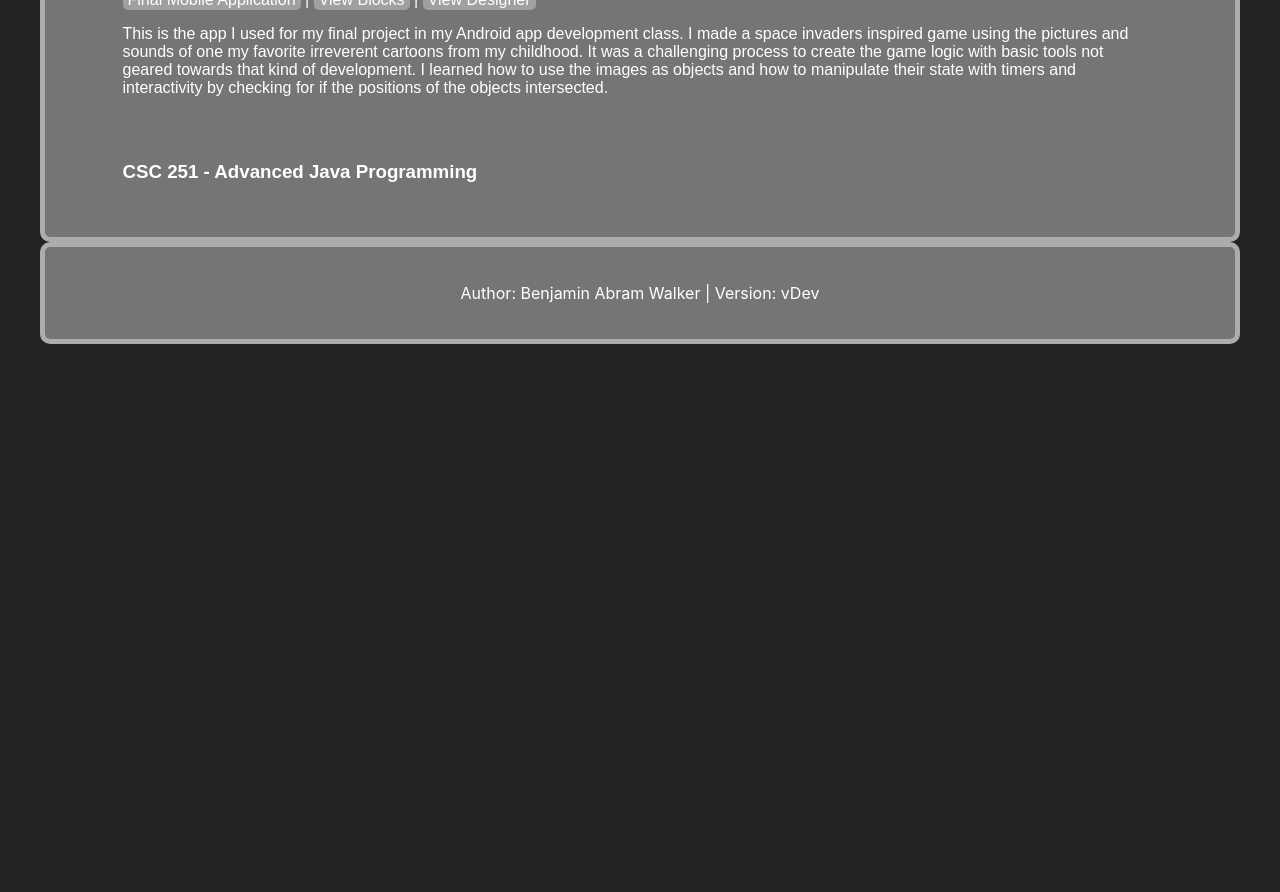
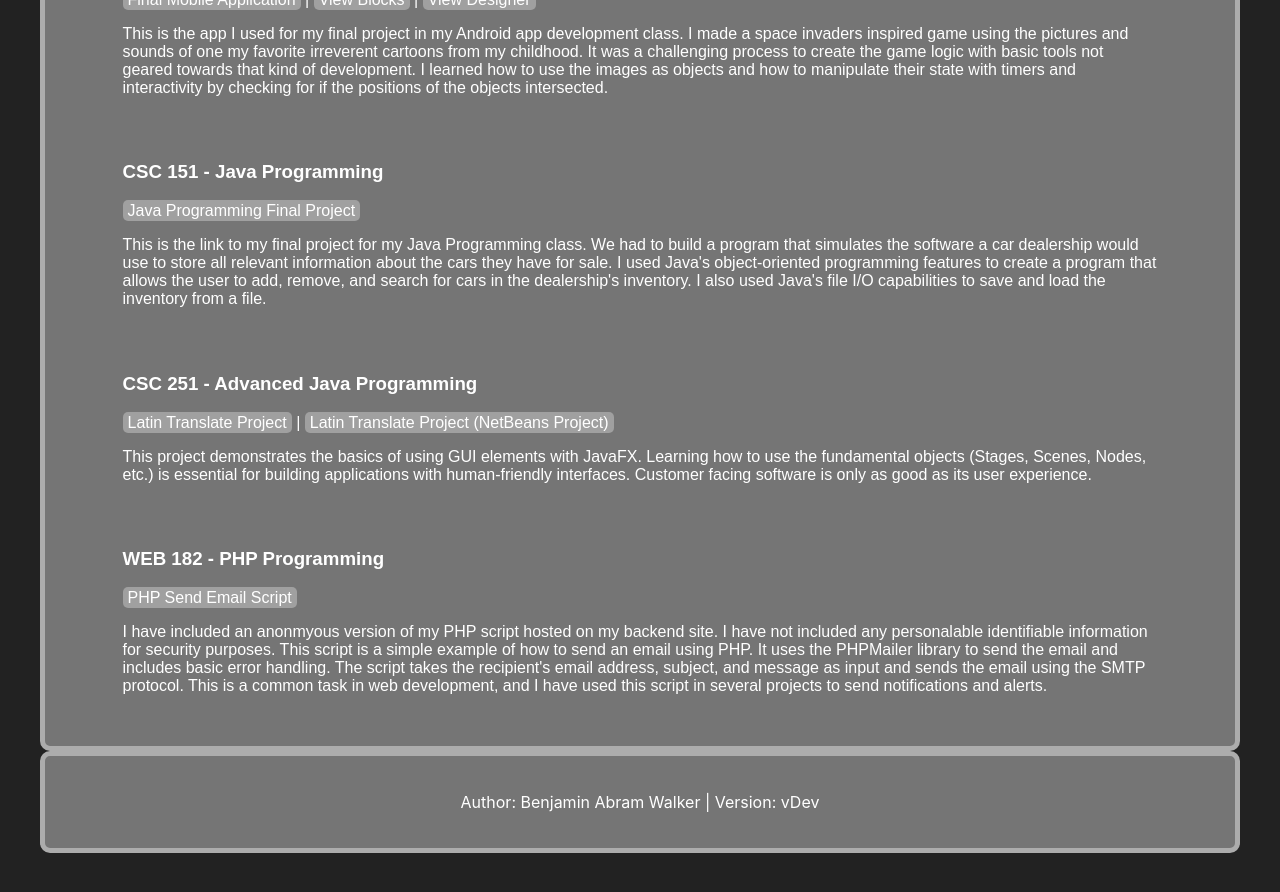
Before and after one commit to awalk014/portfolio-site, a React (Create React App) app: page /coursework in a window 1280 px wide. Shown: the part 680-1572 px from the top of the page. Before the commit the page ends 1064 px from the top, so only its background shows below. Built offline with nearby package versions, Linux system fonts and the light colour scheme.

Commit message:
Nearly finished with this thing!

```diff
--- a/src/App.css
+++ b/src/App.css
@@ -129,6 +129,19 @@ header {
   box-sizing: border-box; /* Include padding and border in the element's total width and height */
 }
 
+.reflection {
+  width: 100%;      /* Take full width to force stacking if parent is flex row */
+  display: block;   /* Explicitly set block display */
+  clear: both;      /* Clear floats if any were used */
+}
+
+.reflection p {
+  max-width: 50%;
+  margin: auto;
+  text-align: center;
+  padding: 5px;
+}
+
 main::after {
   content: "";
   display: table;
--- a/src/coursedescription.css
+++ b/src/coursedescription.css
@@ -46,3 +46,16 @@ h1 {
     background-color: #FFC300;
     color: blue;
 }
+
+.course-description {
+    width: 90%;
+    margin: auto;
+    padding: 15px;
+    background-color: #757575;
+    border-width: 5px;
+    border-style: solid;
+    border-color: #acacac;
+    border-radius: 10px;
+    font-family: Arial, Helvetica, sans-serif;
+    color: white;
+}
--- a/src/pages/About.js
+++ b/src/pages/About.js
@@ -5,6 +5,7 @@ class About extends React.Component {
     render() {
         return (
             <main>
+                <div className="aboutme">
                     <div className="left_side">
                         <h1>Who Am I?</h1>
                         <p>My name is Benjamin Abram Walker. You can call me Abram.</p>
@@ -32,6 +33,16 @@ class About extends React.Component {
                     <div className="right_side">
                         <img src="https://placehold.co/400x600" alt="Smiling handsome software developer" />
                     </div>
+                </div>
+                <div className='reflection'>
+                    <h1>Reflection</h1>
+                    <p>Upon completion of this website, I have new found appreciation of the role a front end or full stack developer.
+                        I have learned that the front end is not just a pretty face, but a complex system of components that work together to create a seamless user experience.
+                        There are many tools and libraries that can be used to create a website, and it is important to choose the right ones for the job.
+                        I have also learned that the front end is not just about the code, but also about the design and user experience.
+                        I have learned that a good front end developer must be able to think like a user and understand their needs and desires.
+                    </p>
+                </div>
             </main>
         );
     }
--- a/src/pages/CourseWork.js
+++ b/src/pages/CourseWork.js
@@ -22,31 +22,77 @@ function CourseWork() {
         <main>
             <h1>Please click on the links to review examples of my assignments below.</h1>
             <div className='div_coursework'>
-                <h3>CSC 151 - Mobile Application Development I</h3>
+                <h3>WEB 151 - Mobile Application Development I</h3>
                 {/* Make the title clickable */}
                 <p>
                     <span
                         className="clickable-link"
-                        onClick={() => openModal('video', '/videos/web151appvid.mp4', 'CSC 151 - Final Mobile Application Demo')}
+                        onClick={() => openModal('video', '/videos/web151appvid.mp4', 'WEB 151 - Final Mobile Application Demo')}
                     >
                         Final Mobile Application
                     </span>
                     {' | '} {/* Separator */}
                     <span
                         className="clickable-link"
-                        onClick={() => openModal('image', '/images/web151blocks.png', 'CSC 151 - Application Blocks')}
+                        onClick={() => openModal('image', '/images/web151blocks.png', 'WEB 151 - Application Blocks')}
                     >View Blocks</span>
                     {' | '} {/* Separator */}
                     <span
                         className="clickable-link"
-                        onClick={() => openModal('image', '/images/web151designer.png', 'CSC 151 - Application Designer')}
+                        onClick={() => openModal('image', '/images/web151designer.png', 'WEB 151 - Application Designer')}
                     >View Designer</span>
                 </p>
-                <p>This is the app I used for my final project in my Android app development class. I made a space invaders inspired game using the pictures and sounds of one my favorite irreverent cartoons from my childhood. It was a challenging process to create the game logic with basic tools not geared towards that kind of development. I learned how to use the images as objects and how to manipulate their state with timers and interactivity by checking for if the positions of the objects intersected.</p>
+                <p>This is the app I used for my final project in my Android app development class. I made a space invaders inspired game using the pictures and sounds of one my favorite irreverent cartoons from my childhood.
+                     It was a challenging process to create the game logic with basic tools not geared towards that kind of development. I learned how to use the images as objects and how to manipulate their state with timers and interactivity by checking for if the positions of the objects intersected.</p>
             </div>
+
+            <div className='div_coursework'>
+                <h3>CSC 151 - Java Programming</h3>
+                <a
+                    href="https://github.com/awalk014/SchoolWork/tree/cc2e06f0e6e13b81c093b24b1c1c446ab67eba9f/Final"
+                    target="_blank"
+                    rel="noopener noreferrer"
+                    className="clickable-link"
+                >Java Programming Final Project</a>
+                <p>This is the link to my final project for my Java Programming class. We had to build a program that simulates the software a car dealership would use to store all relevant information
+                    about the cars they have for sale. I used Java's object-oriented programming features to create a program that allows the user to add, remove, and search for cars in the dealership's inventory. I also used Java's file I/O capabilities to save and load the inventory from a file.
+                </p>
+            </div>
+
             <div className='div_coursework'>
                 <h3>CSC 251 - Advanced Java Programming</h3>
+                <p>
+                <span
+                        className="clickable-link"
+                        onClick={() => openModal('video', '/videos/LatinTranslate_Encode.mp4', 'CSC 251 - Latin Translate Project Video')}
+                    >Latin Translate Project</span>
+                {' | '} {/* Separator */}
+                <a
+                    href="https://github.com/awalk014/SchoolWork/tree/557d32cd77ac1dac333a2f39e7733852f67e3c20/LatinTranslator_BenjaminWalker"
+                    target="_blank"
+                    rel="noopener noreferrer"
+                    className="clickable-link"
+                >Latin Translate Project (NetBeans Project)</a>
+                </p>
+                <p>This project demonstrates the basics of using GUI elements with JavaFX. Learning how to use the fundamental objects (Stages, Scenes, Nodes, etc.) is essential for building
+                    applications with human-friendly interfaces. Customer facing software is only as good as its user experience.</p>
+            </div>
 
+            <div className='div_coursework'>
+                <h3>WEB 182 - PHP Programming</h3>
+                <p>
+                <a
+                    href="https://github.com/awalk014/SchoolWork/blob/8975d51b36ecd2585e8789e9f436d2ae5698a84b/send-email.php"
+                    target="_blank"
+                    rel="noopener noreferrer"
+                    className="clickable-link"
+                >PHP Send Email Script</a>
+                </p>
+                <p>I have included an anonmyous version of my PHP script hosted on my backend site. I have not included any personalable identifiable information for security purposes.
+                    This script is a simple example of how to send an email using PHP. It uses the PHPMailer library to send the email and includes basic error handling.
+                    The script takes the recipient's email address, subject, and message as input and sends the email using the SMTP protocol.
+                    This is a common task in web development, and I have used this script in several projects to send notifications and alerts.
+                </p>
             </div>
 
 
```
Also changed, not shown: 1 other file (tests, documents, lock files or other folders). Lines whose indentation alone changed are shown as unchanged.
